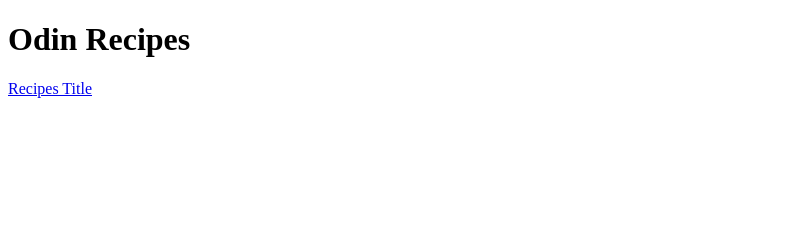
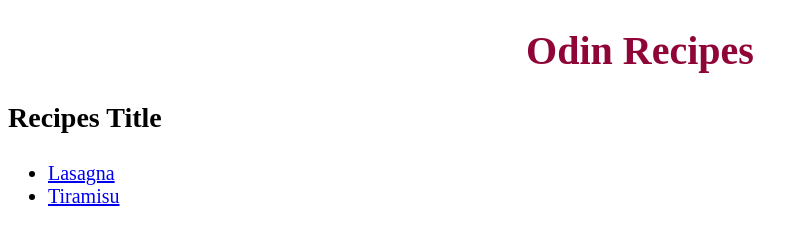
Before and after one commit to IeneiIoan/odin-recipes, a plain HTML site: page index.html in a window 1280 px wide. Shown: the whole page, without its empty margins (0-808 px from the left). Drawn offline with Linux system fonts and the light colour scheme.

Commit message:
add CSS and one new recipe

```diff
--- a/index.html
+++ b/index.html
@@ -4,11 +4,15 @@
     <meta charset="UTF-8">
     <meta http-equiv="X-UA-Compatible" content="IE=edge">
     <meta name="viewport" content="width=device-width, initial-scale=1.0">
-    <title>Document</title>
+    <title>Recipes</title>
+    <link rel="stylesheet" href="style.css">
 </head>
 <body>
-    <h1>Odin Recipes</h1>
-
-    <a href="recipes/lasagna.html">Recipes Title</a>
+    <h1 class="title">Odin Recipes</h1>
+    <p class="recipes">Recipes Title</p>
+    <ul>
+        <li class="recipe"><a href="recipes/lasagna.html">Lasagna</a></li>
+        <li class="recipe"><a href="recipes/tiramisu.html">Tiramisu</a></li>
+    </ul>
 </body>
 </html>
--- /dev/null
+++ b/style.css
@@ -0,0 +1,14 @@
+.title {
+    text-align: center;
+    color: rgb(143, 5, 55);
+    font-size: 40px;
+}
+
+.recipes {
+    font-weight: 900;
+    font-size: 28px;
+}
+
+.recipe {
+    font-size: 20px;
+}
```
